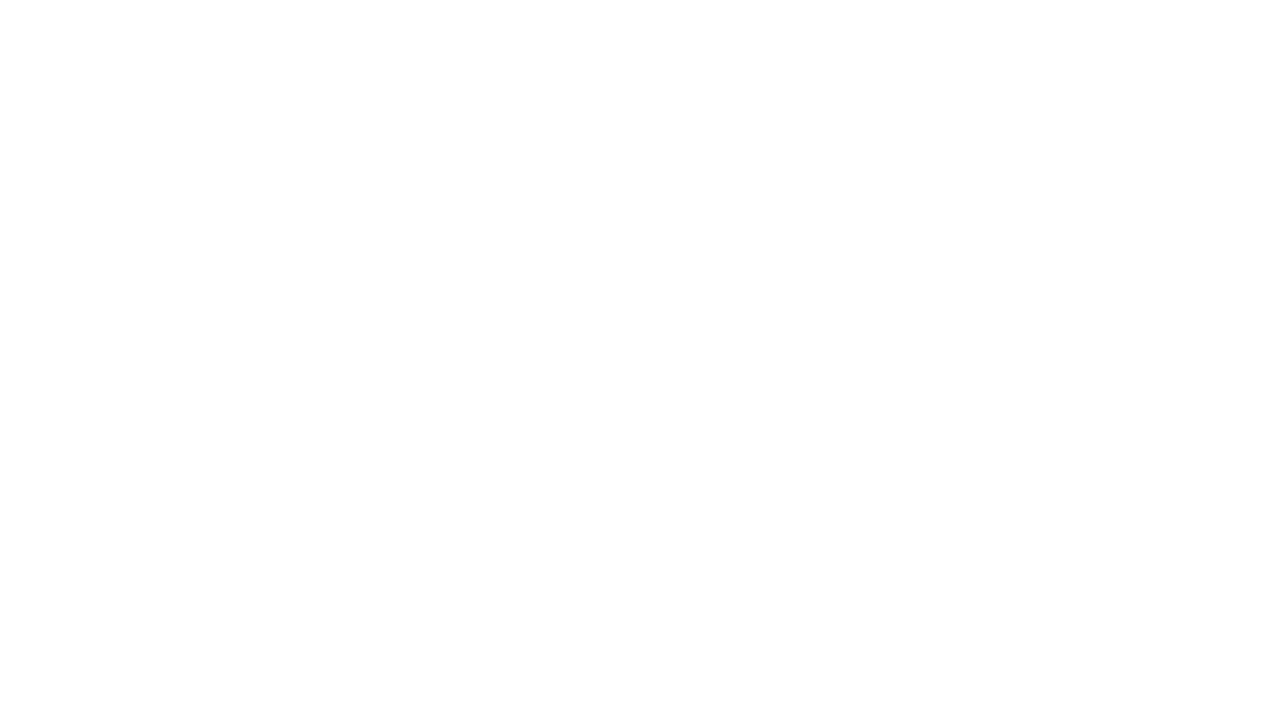
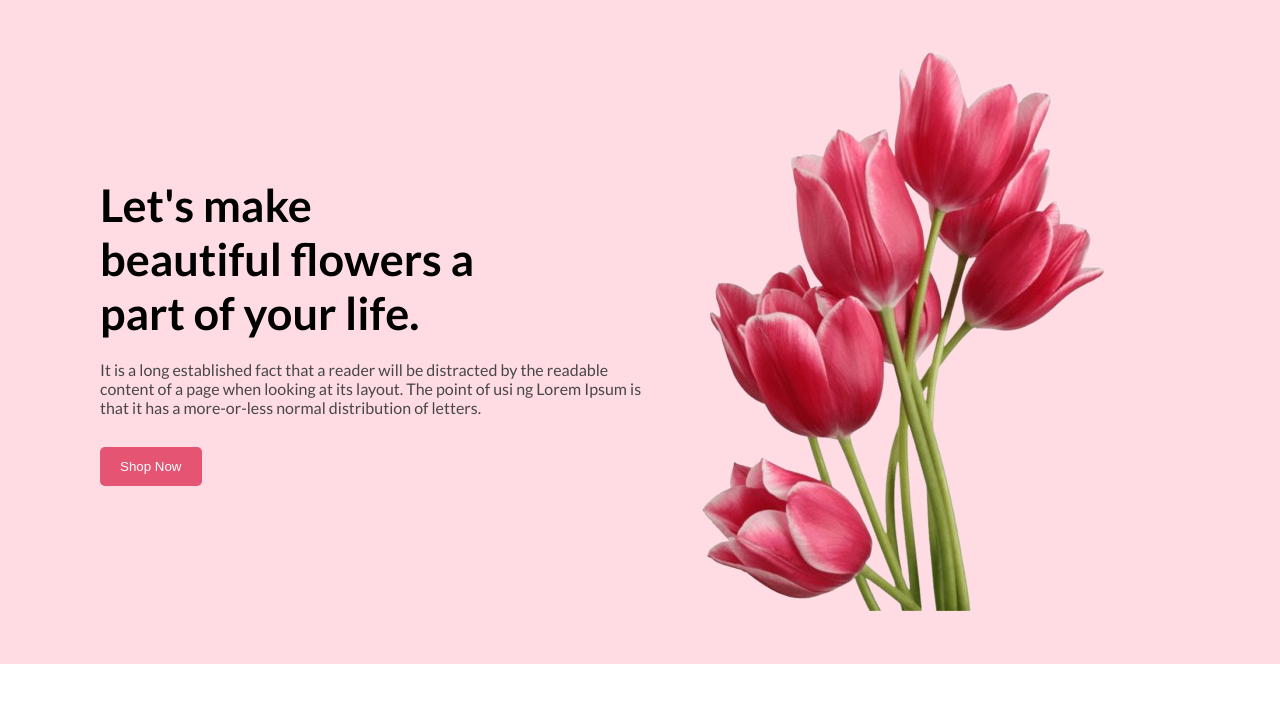
Before and after one commit to RaihanaFerdousi/Flower-Sho-, a plain HTML site: page index.html in a window 1280 px wide. Drawn offline with Linux system fonts and the light colour scheme.

Commit message:
added banner

```diff
--- a/index.html
+++ b/index.html
@@ -8,7 +8,16 @@
 </head>
 <body>
     <header>
-
+        <div class="banner">
+            <div>
+                <h1 class="banner-title">Let's make <br> beautiful flowers a <br> part of your life.</h1>
+                <p class="banner-script">It is a long established fact that a reader will be distracted by the readable <br> content of a page when looking at its layout. The point of usi ng Lorem Ipsum is <br> that it has a more-or-less normal distribution of letters.</p>
+                <button class="btn">Shop Now</button>
+            </div>
+            <div>
+                <img class="banner-image" src="/Flower Asset/pngwing_10.png" alt="">
+            </div>
+        </div>
     </header>
     <main>
 
--- a/style/style.css
+++ b/style/style.css
@@ -0,0 +1,45 @@
+/* Font link */
+@import url('https://fonts.googleapis.com/css2?family=Lato:ital,wght@0,100;0,300;0,400;0,700;0,900;1,100;1,300;1,400;1,700;1,900&display=swap');
+
+*{
+    margin: 0;
+    padding: 0;
+}
+
+body{
+  font-family: "Lato", sans-serif;
+
+}
+
+/* header section */
+
+.banner{
+    display: flex;
+    padding: 50px  100px;
+    align-items: center;
+    gap: 40px;
+    background-color: #ffdbe3;
+}
+
+.banner-title{
+    font-size: 45px;
+    font-weight: bolder;
+    margin-bottom: 20px;
+}
+
+.banner-script{
+    color: #474747;
+    margin-bottom: 30px;
+}
+
+.btn{
+    background-color: #E55473;
+    color: white;
+    padding: 12px 20px;
+    border: none;
+    border-radius: 5px;
+}
+
+.banner-image{
+    height: ;
+}
```
Also changed, not shown: Flower Asset/Flower 01.png (added), Flower Asset/Group 57.png (added), Flower Asset/Group 58.png (added), Flower Asset/Group 59.png (added), Flower Asset/Rectangle 4.png (added), Flower Asset/Rectangle 5.png (added), Flower Asset/Rectangle 6.png (added), Flower Asset/Rectangle 9.png (added), Flower Asset/pngwing 5.png (added), Flower Asset/pngwing 6.png (added), Flower Asset/pngwing 7.png (added), Flower Asset/pngwing 8.png (added), Flower Asset/pngwing_10.png (added).
